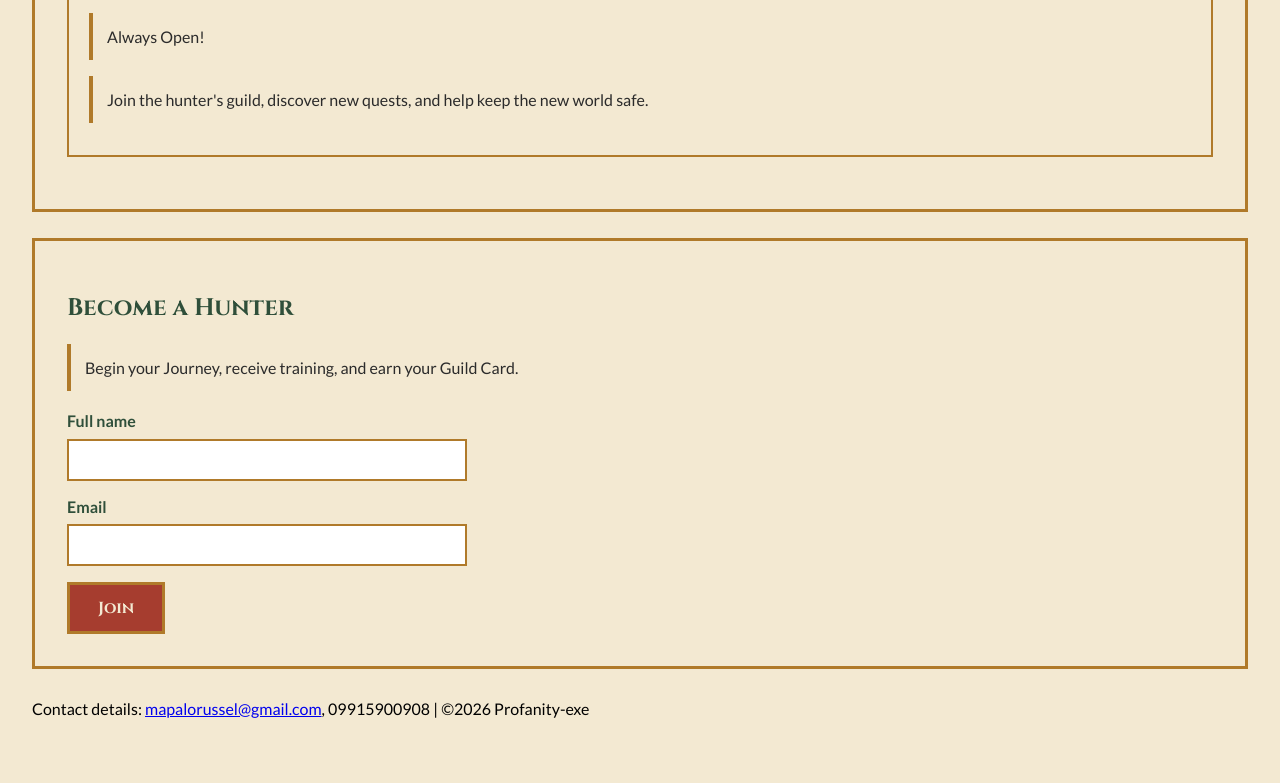
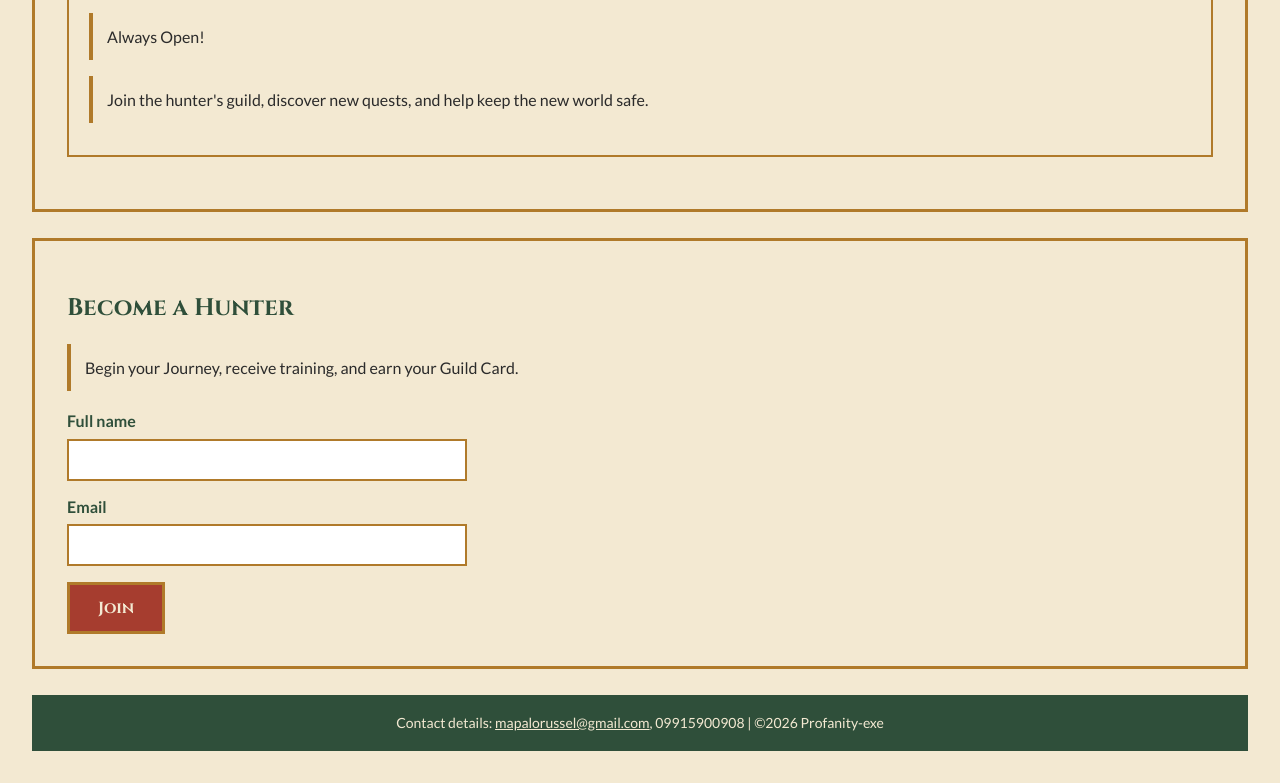
Before and after one commit to Profanity-exe/mapalo-website, a plain HTML site: page index.html in a window 1280 px wide. Shown: the part 1585-2368 px from the top of the page. Drawn offline with Linux system fonts and the light colour scheme.

Commit message:
Style footer and add link hover effects

```diff
--- a/css/style.css
+++ b/css/style.css
@@ -157,3 +157,28 @@ form .btn {
     font-size: 16px;
     cursor: pointer;
 }
+
+nav a:hover {
+    color: #B07A2A;
+}
+
+footer {
+    background-color: #2F4F3A;
+    color: #F3E9D2;
+    padding: 16px;
+    text-align: center;
+}
+
+footer p {
+    margin: 0;
+    font-size: 14px;
+}
+
+footer a {
+    color: #F3E9D2;
+    text-decoration: underline;
+}
+
+footer a:hover {
+    color: #B07A2A;
+}
```
